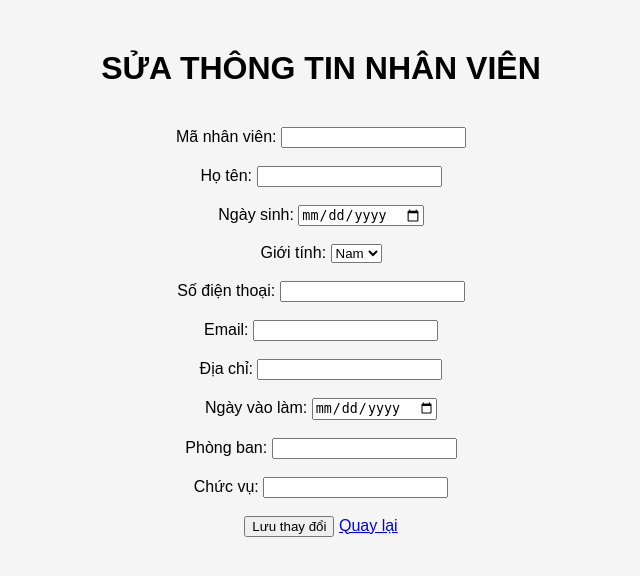
After one commit to thuhien06/DoAn1-QLNhanSu, a Flask app: template templates/nhanvien/sua.html in a window 1280 px wide. The commit adds this page. Shown: the top 576 px of the page, without its empty margins (319-959 px from the left). Run offline with Flask 3, Linux system fonts and the light colour scheme; the template is opened without the code that fills it, so the values that code supplies are empty.

Commit message:
Thêm chức năng sửa, thêm file sua.html

```diff
--- a/app.py
+++ b/app.py
@@ -121,6 +121,40 @@ def them_nhan_vien():
     # Neu truy cap bang GET thi hien thi form
     return render_template("nhanvien/them.html")
 
+# Sua thong tin nhan vien
+@app.route("/nhanvien/sua/<int:id>", methods=["GET", "POST"])
+def sua_nhan_vien(id):
+
+    # Tim nhan vien theo ID
+    nhan_vien = NhanVien.query.get_or_404(id)
+
+    # Neu nguoi dung bam nut Luu
+    if request.method == "POST":
+
+        # Cap nhat thong tin
+        nhan_vien.ma_nv = request.form["ma_nv"]
+        nhan_vien.ho_ten = request.form["ho_ten"]
+        nhan_vien.ngay_sinh = request.form["ngay_sinh"]
+        nhan_vien.gioi_tinh = request.form["gioi_tinh"]
+        nhan_vien.so_dien_thoai = request.form["so_dien_thoai"]
+        nhan_vien.email = request.form["email"]
+        nhan_vien.dia_chi = request.form["dia_chi"]
+        nhan_vien.ngay_vao_lam = request.form["ngay_vao_lam"]
+        nhan_vien.phong_ban = request.form["phong_ban"]
+        nhan_vien.chuc_vu = request.form["chuc_vu"]
+
+        # Luu thay doi vao MySQL
+        db.session.commit()
+
+        # Quay lai danh sach
+        return redirect(url_for("danh_sach_nhan_vien"))
+
+    # Hien thi form sua
+    return render_template(
+        "nhanvien/sua.html",
+        nhan_vien=nhan_vien
+    )
+
 # Tao cac bang trong database neu chua ton tai
 with app.app_context():
     db.create_all()
--- /dev/null
+++ b/templates/nhanvien/sua.html
@@ -0,0 +1,116 @@
+<!DOCTYPE html>
+<html lang="vi">
+
+<head>
+    <meta charset="UTF-8">
+    <title>Sửa nhân viên</title>
+
+    <link rel="stylesheet"
+          href="{{ url_for('static', filename='css/style.css') }}">
+</head>
+
+<body>
+
+<div class="container">
+
+    <h1>SỬA THÔNG TIN NHÂN VIÊN</h1>
+
+    <form method="POST">
+
+        <label>Mã nhân viên:</label>
+        <input type="text"
+               name="ma_nv"
+               value="{{ nhan_vien.ma_nv }}"
+               required>
+
+        <br><br>
+
+        <label>Họ tên:</label>
+        <input type="text"
+               name="ho_ten"
+               value="{{ nhan_vien.ho_ten }}"
+               required>
+
+        <br><br>
+
+        <label>Ngày sinh:</label>
+        <input type="date"
+               name="ngay_sinh"
+               value="{{ nhan_vien.ngay_sinh }}">
+
+        <br><br>
+
+        <label>Giới tính:</label>
+        <select name="gioi_tinh">
+
+            <option value="Nam"
+                {% if nhan_vien.gioi_tinh == "Nam" %}selected{% endif %}>
+                Nam
+            </option>
+
+            <option value="Nữ"
+                {% if nhan_vien.gioi_tinh == "Nữ" %}selected{% endif %}>
+                Nữ
+            </option>
+
+        </select>
+
+        <br><br>
+
+        <label>Số điện thoại:</label>
+        <input type="text"
+               name="so_dien_thoai"
+               value="{{ nhan_vien.so_dien_thoai or '' }}">
+
+        <br><br>
+
+        <label>Email:</label>
+        <input type="email"
+               name="email"
+               value="{{ nhan_vien.email or '' }}">
+
+        <br><br>
+
+        <label>Địa chỉ:</label>
+        <input type="text"
+               name="dia_chi"
+               value="{{ nhan_vien.dia_chi or '' }}">
+
+        <br><br>
+
+        <label>Ngày vào làm:</label>
+        <input type="date"
+               name="ngay_vao_lam"
+               value="{{ nhan_vien.ngay_vao_lam }}">
+
+        <br><br>
+
+        <label>Phòng ban:</label>
+        <input type="text"
+               name="phong_ban"
+               value="{{ nhan_vien.phong_ban or '' }}">
+
+        <br><br>
+
+        <label>Chức vụ:</label>
+        <input type="text"
+               name="chuc_vu"
+               value="{{ nhan_vien.chuc_vu or '' }}">
+
+        <br><br>
+
+        <button type="submit">
+            Lưu thay đổi
+        </button>
+
+        <a href="{{ url_for('danh_sach_nhan_vien') }}">
+            Quay lại
+        </a>
+
+    </form>
+
+</div>
+
+</body>
+
+</html>
```
Also changed, not shown: templates/nhanvien/list.html (+8 -0 lines).
